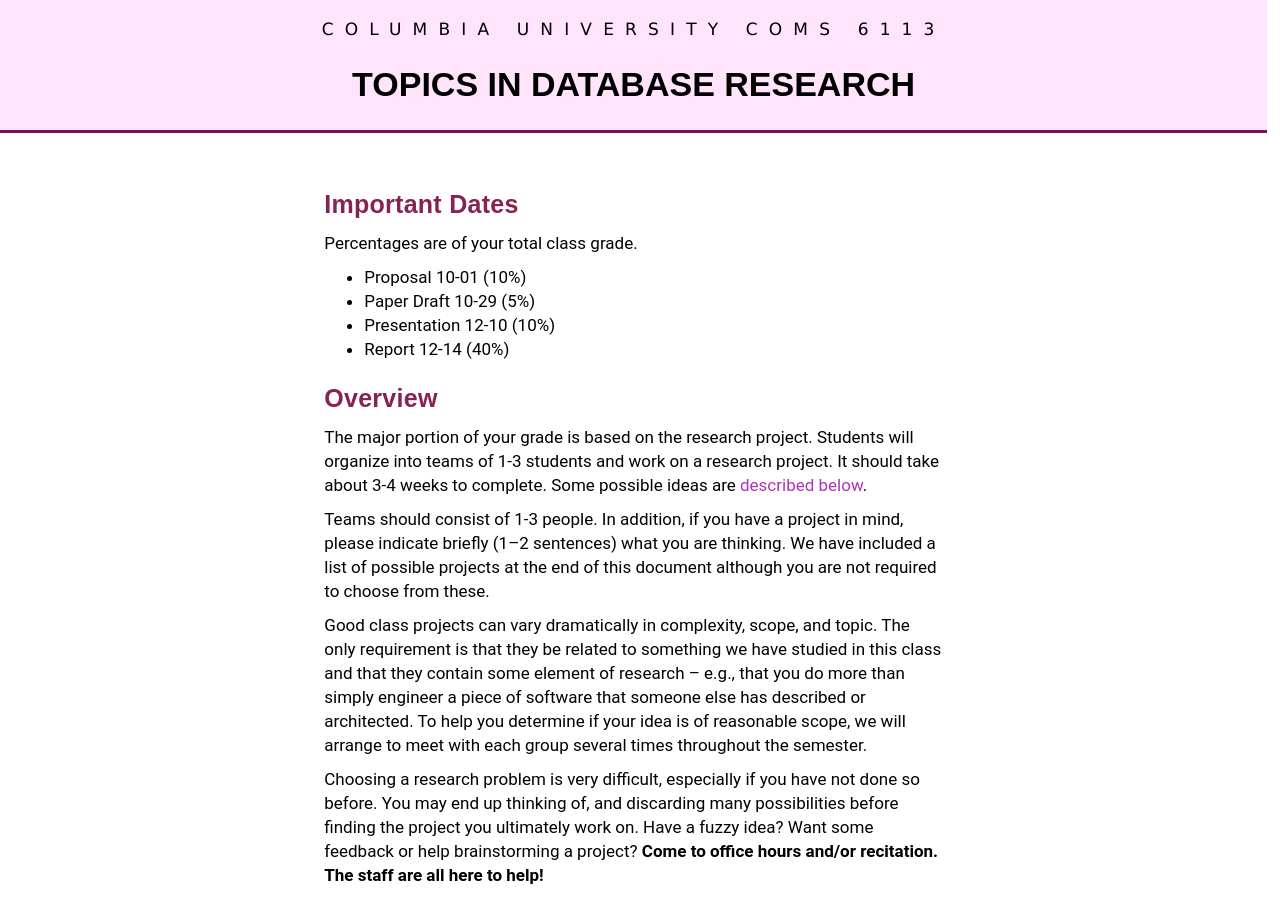
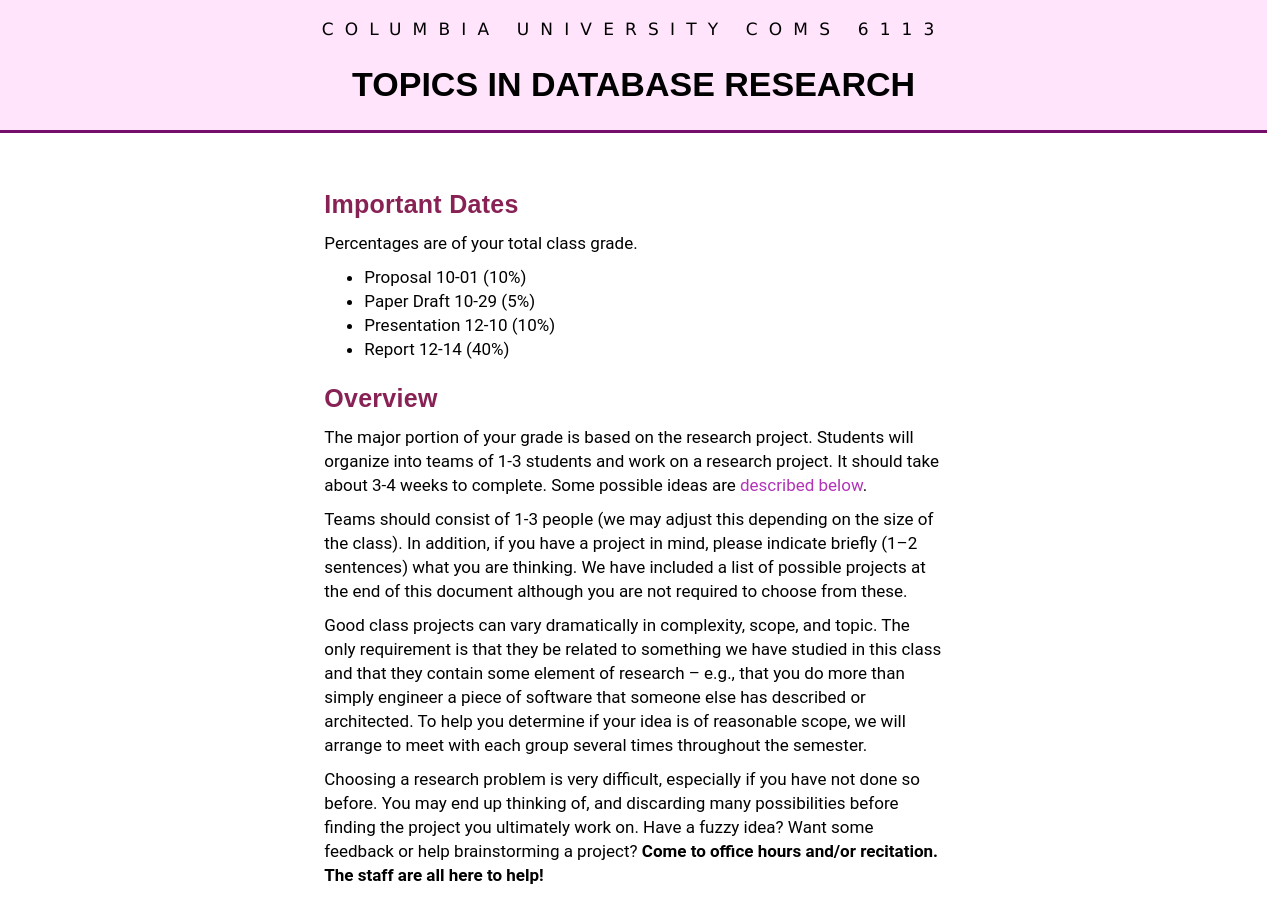
Before and after one commit to w6113/website_fall2020, a Jekyll site: the page built from projects.md, in a window 1280 px wide and 900 px high. Built offline with Jekyll 4.4.1, drawn with Linux system fonts in a browser that asks for light colours.

Commit message:
updated website

```diff
--- a/projects.md
+++ b/projects.md
@@ -26,7 +26,7 @@
 
 The major portion of your grade is based on the research project. Students will organize into teams of 1-3 students and work on a research project.  It should take about 3-4 weeks to complete.  Some possible ideas are [described below](#suggestions).
 
-Teams should consist of 1-3 people. In addition, if you have a project in mind, please indicate briefly (1--2 sentences) what you are thinking. We have included a list of possible projects at the end of this document although you are not required to choose from these.
+Teams should consist of 1-3 people (we may adjust this depending on the size of the class). In addition, if you have a project in mind, please indicate briefly (1--2 sentences) what you are thinking. We have included a list of possible projects at the end of this document although you are not required to choose from these.
 
 
 Good class projects can vary dramatically in complexity, scope, and topic. The only requirement is that they be related to something we have studied in this class and that they contain some element of research -- e.g., that you do more than simply engineer a piece of software that someone else has described or architected. To help you determine if your idea is of reasonable scope, we will arrange to meet with each group several times throughout the semester.
```
